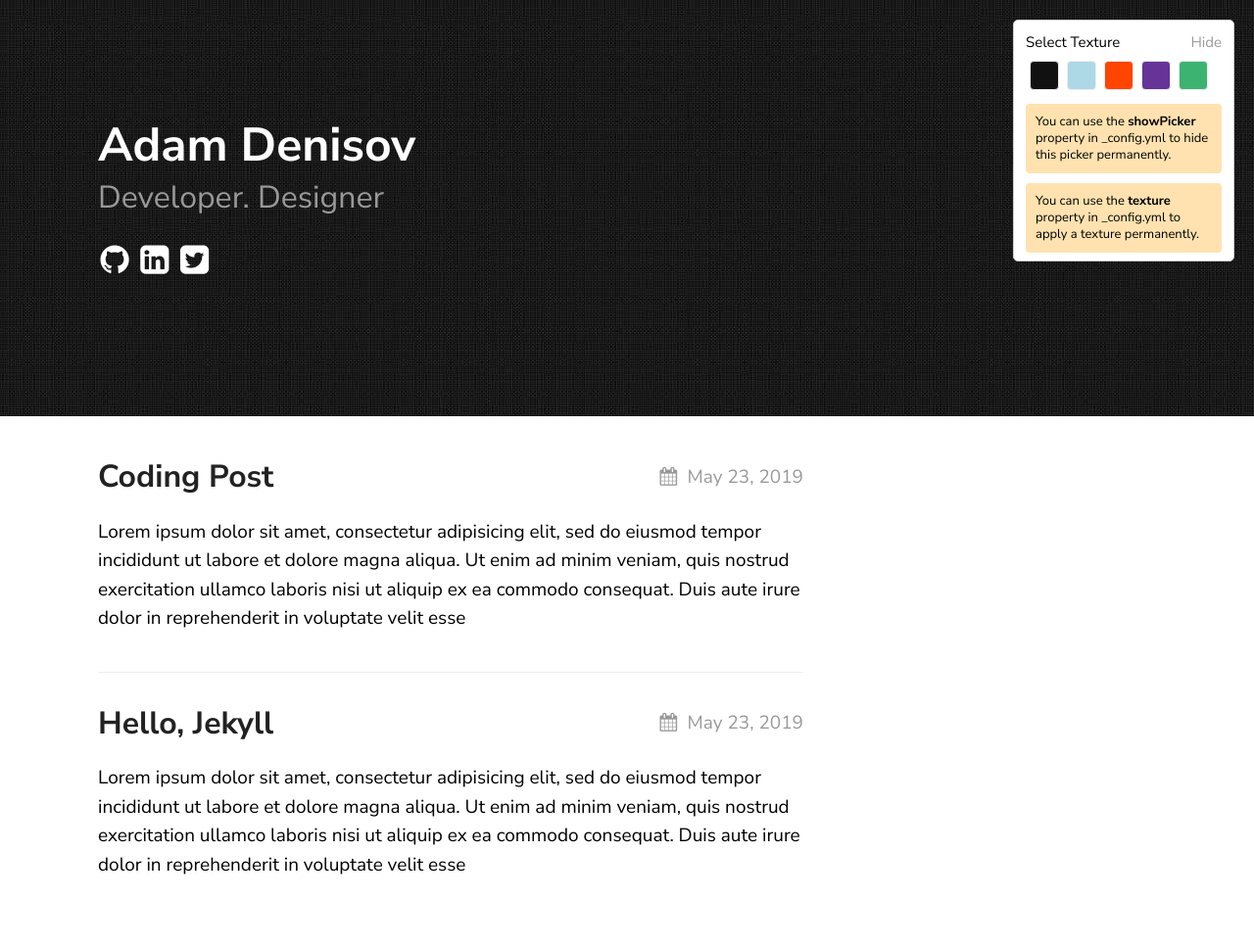
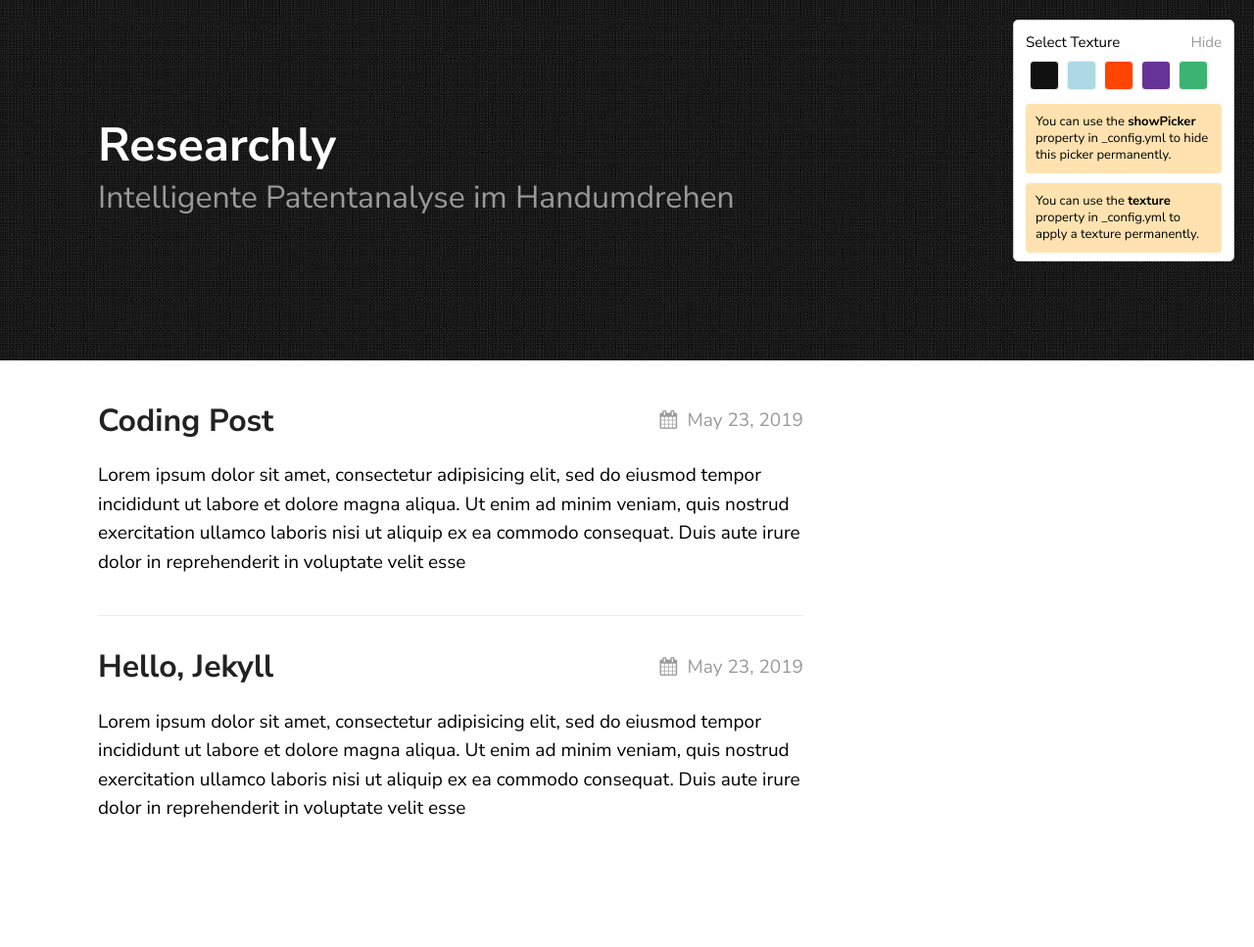
Before and after one commit to researchly/researchly-blog, a Jekyll site: the page built from index.html, in a window 1280 px wide. Shown: the whole page at 98% size. Built offline with Jekyll 4.4.1, drawn with Linux system fonts in a browser that asks for light colours; after the commit the page ends 910 px from its top, so only the background shows below that.

Commit message:
removed social stuff

```diff
--- a/_config.yml
+++ b/_config.yml
@@ -1,10 +1,10 @@
-title: Texture Theme
-author: GitHub User
-email: your-email@domain.com
+title: Researchly - Intelligente Patentanalyse im Handumdrehen
+author: Leopold Bosankic
+email: contact@leobosankic.com
 description: > # this means to ignore newlines until "show_exerpts:"
-  Write an awesome description for your new site here. You can edit this
-  line in _config.yml. It will appear in your document head meta (for
-  Google search results) and in your feed.xml site description.
+  Researchly analysiert und visualisiert Patente.
+  Analysieren Sie Industrien, entdecken Sie Patenttrends und
+  vergleichen Sie Patentstrategien von Unternehmen.
 show_excerpts: true # set to true to show excerpts on the homepage
 
 # Minima date format
@@ -14,8 +14,8 @@ sass:
 
 permalink: /posts/:title/
 texture:
-  title: Adam Denisov
-  tagline: Developer. Designer
+  title: Researchly
+  tagline: Intelligente Patentanalyse im Handumdrehen
   date_format: "%b %-d, %Y"
   style: black
   showNav: false
@@ -27,12 +27,3 @@ texture:
     github:  thelehhman
     linkedIn: in/thelehhman
     rss: rss
-
-
-# If you want to link only specific pages in your header, uncomment
-# this and add the path to the pages in order as they should show up
-#header_pages:
-# - about.md
-
-# Build settings
-# theme: texture
--- a/_includes/page_header.html
+++ b/_includes/page_header.html
@@ -1,15 +1,4 @@
 <div class="container">
 	<h1>{{ site.texture.title }}</h1>
 	<h2>{{ site.texture.tagline }}</h2>
-	<ul class="social">
-		{%- if site.texture.social_links.github -%}
-			<a href="https://github.com/{{ site.texture.social_links.github }}"><li><i class="icon-github-circled"></i></li></a>
-		{%- endif -%}
-		{%- if site.texture.social_links.linkedIn -%}
-			<a href="https://linkedin.com/{{ site.texture.social_links.linkedIn }}"><li><i class="icon-linkedin-squared"></i></li></a>
-		{%- endif -%}
-		{%- if site.texture.social_links.twitter -%}
-			<a href="https://twitter.com/{{ site.texture.social_links.twitter }}"><li><i class="icon-twitter-squared"></i></li></a>
-		{%- endif -%}
-	</ul>
 </div>
```
